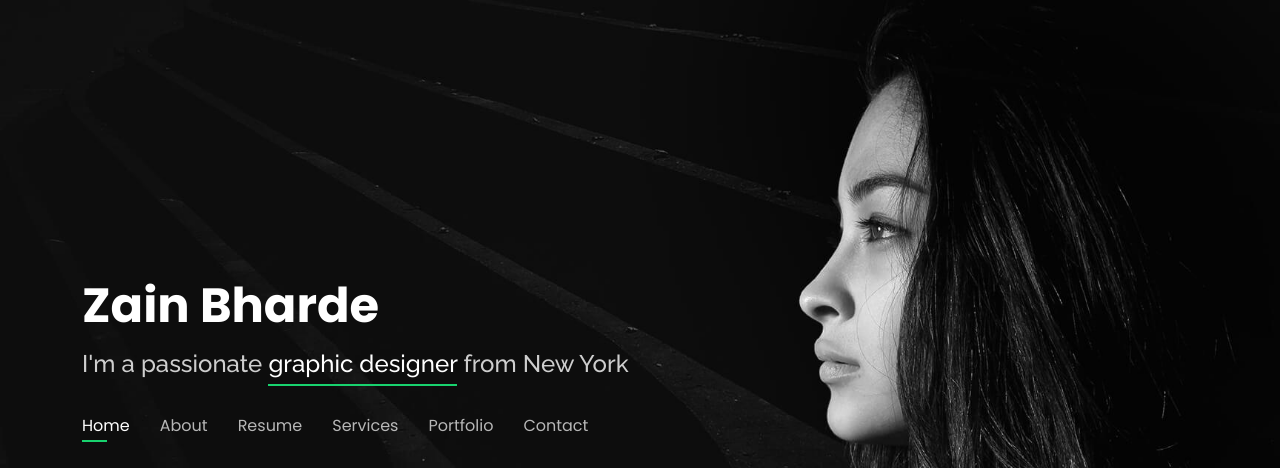
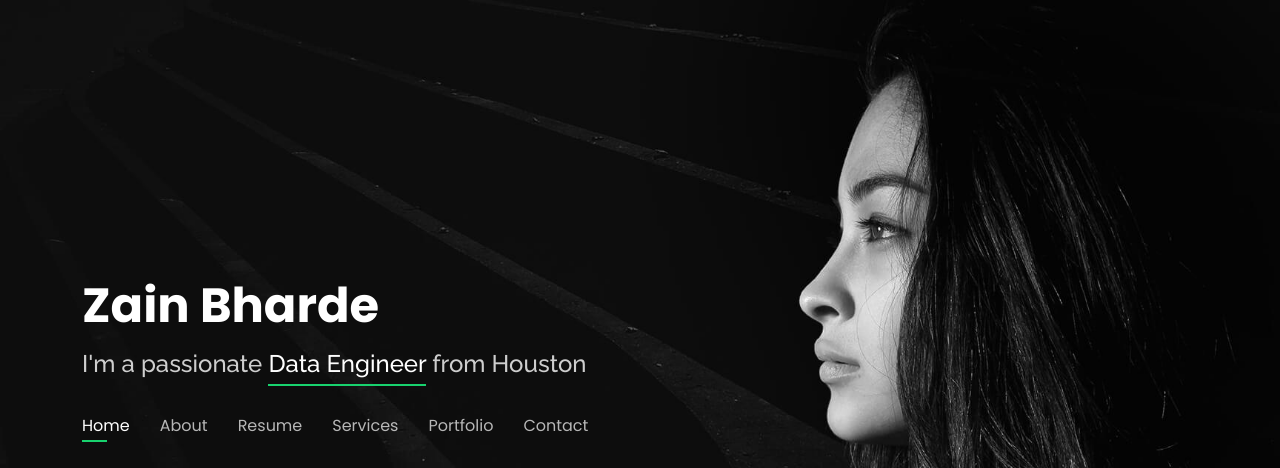
Before and after one commit to Zzzain24/Personal-Website, a plain HTML site: page index.html in a window 1280 px wide. Shown: the top 468 px of the page. Drawn offline with nearby package versions, Linux system fonts and the light colour scheme.

Commit message:
new commit

```diff
--- a/index.html
+++ b/index.html
@@ -45,7 +45,7 @@
       <h1><a href="index.html">Zain Bharde</a></h1>
       <!-- Uncomment below if you prefer to use an image logo -->
       <!-- <a href="index.html" class="mr-auto"><img src="assets/img/logo.png" alt="" class="img-fluid"></a> -->
-      <h2>I'm a passionate <span>graphic designer</span> from New York</h2>
+      <h2>I'm a passionate <span>Data Engineer</span> from Houston</h2>
 
       <nav id="navbar" class="navbar">
         <ul>
```
